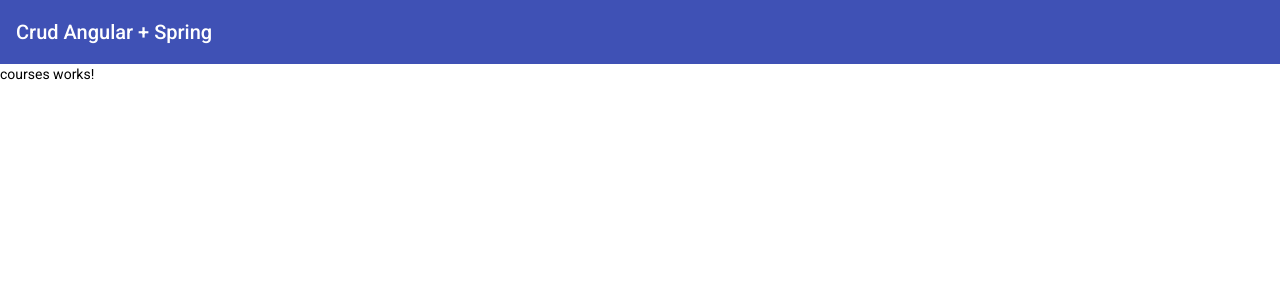
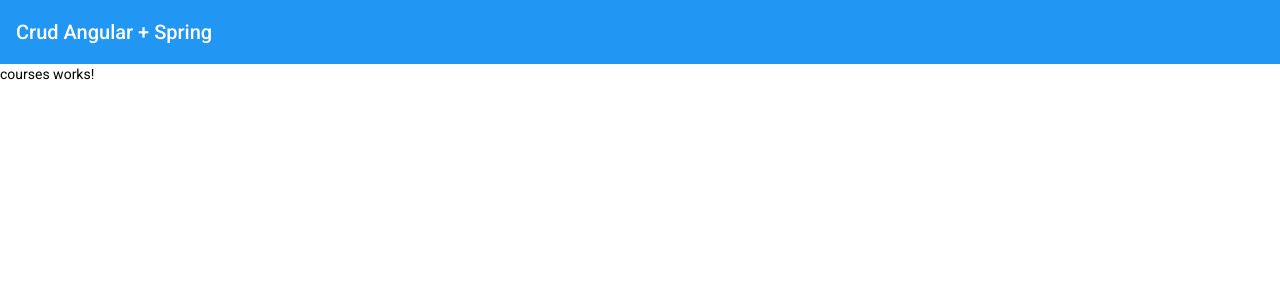
Before and after one commit to Gustavobf/crud-angular-springboot, an Angular app: page /courses in a window 1280 px wide. Shown: the top 300 px of the page. Built offline with nearby package versions, Linux system fonts and the light colour scheme.

Commit message:
Custom theme added

```diff
--- a/src/styles.scss
+++ b/src/styles.scss
@@ -1,4 +1,15 @@
 /* You can add global styles to this file, and also import other style files */
+
+@import '@angular/material/theming';
+@include mat-core();
+
+$custom-app-primary: mat-palette($mat-blue);
+$custom-app-secondary: mat-palette($mat-indigo, A200, A400, 700);
+$custom-app-warn: mat-palette($mat-red);
+
+$custom-theme: mat-light-theme($custom-app-primary, $custom-app-secondary, $custom-app-warn);
+
+@include angular-material-theme($custom-theme);
 
 html, body { height: 100%; }
 body { margin: 0; font-family: Roboto, "Helvetica Neue", sans-serif; }
```
